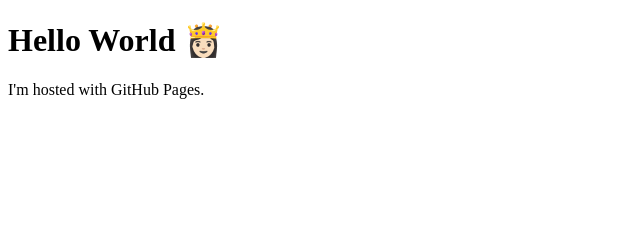
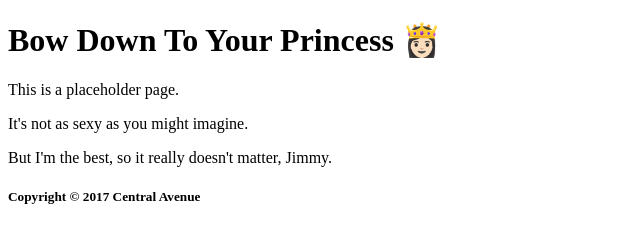
Before and after one commit to CentralAvenue/centralavenue.github.io, a plain HTML site: page index.html in a window 1280 px wide. Shown: the whole page, without its empty margins (0-640 px from the left). Drawn offline with Linux system fonts and the light colour scheme.

Commit message:
better placeholder

```diff
--- a/index.html
+++ b/index.html
@@ -3,7 +3,10 @@
 <head>
 <title>👸🏻</title>
 <body>
-<h1>Hello World 👸🏻</h1>
-<p>I'm hosted with GitHub Pages.</p>
+<h1>Bow Down To Your Princess 👸🏻</h1>
+<p>This is a placeholder page.</p>
+<p>It's not as sexy as you might imagine.</p>
+<p>But I'm the best, so it really doesn't matter, Jimmy.</p>
+<h5>Copyright &copy; 2017 Central Avenue</h5>
 </body>
 </html>
```
